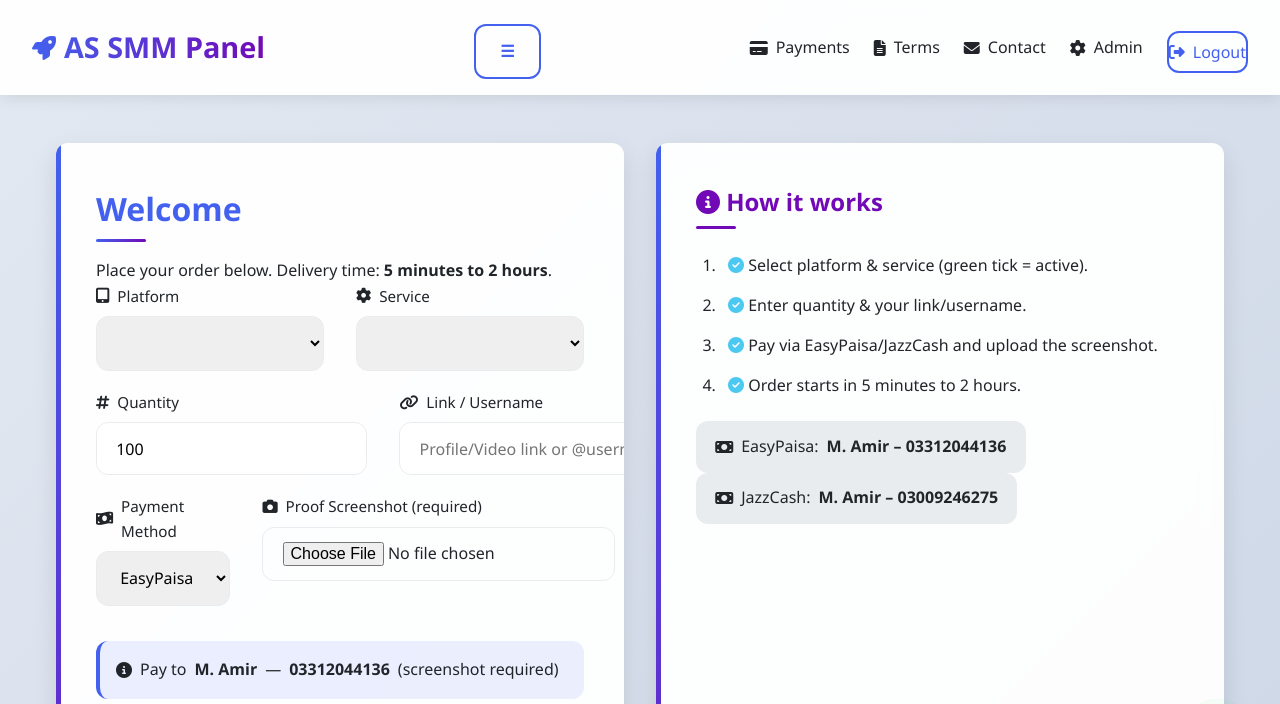
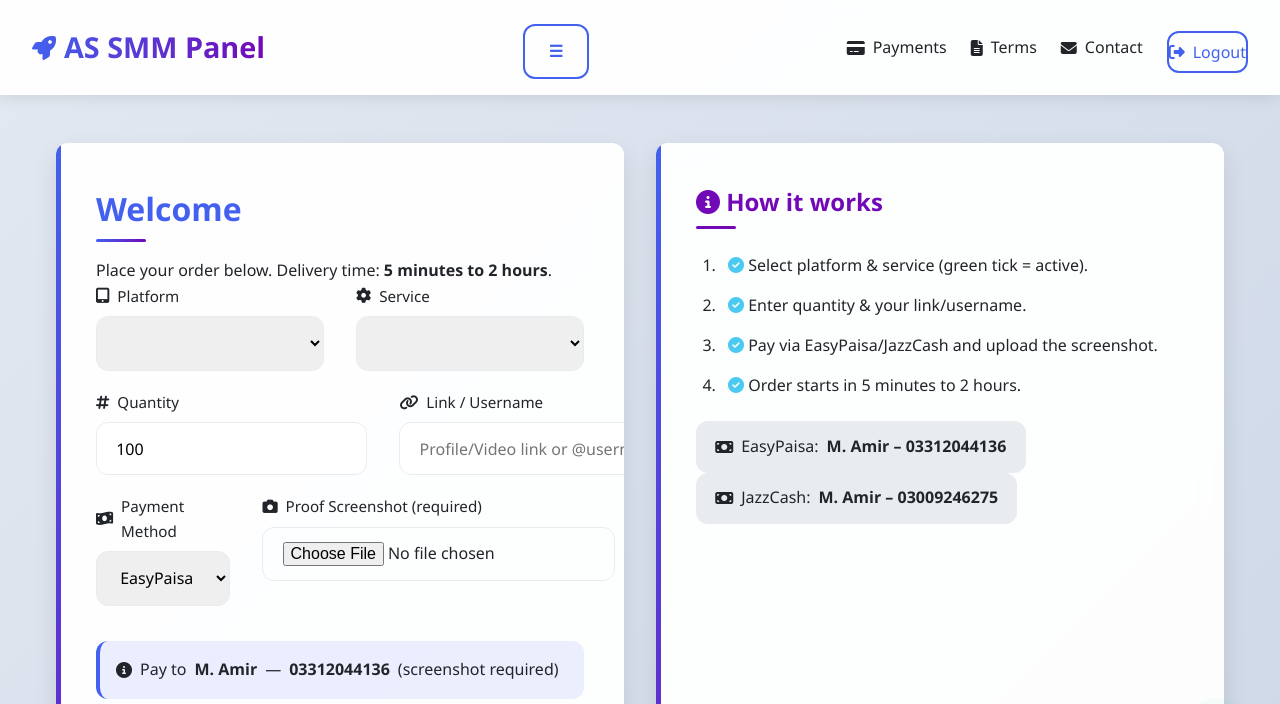
Before and after one commit to ahrar-shah/pro-smm-panel-v2, a website: page public/dashboard.html in a window 1280 px wide. Shown: the top 704 px of the page. Drawn offline with Linux system fonts and the light colour scheme; no server answers.

Commit message:
User DashBoard

```diff
--- a/public/dashboard.html
+++ b/public/dashboard.html
@@ -585,7 +585,7 @@
       <a href="/payments.html"><i class="fas fa-credit-card"></i> Payments</a>
       <a href="/terms.html"><i class="fas fa-file-alt"></i> Terms</a>
       <a href="/contact.html"><i class="fas fa-envelope"></i> Contact</a>
-      <a href="/admin.html"><i class="fas fa-cog"></i> Admin</a>
+<!--       <a href="/admin.html"><i class="fas fa-cog"></i> Admin</a> -->
       <button class="btn outline" onclick="logout()"><i class="fas fa-sign-out-alt"></i> Logout</button>
     </div>
   </nav>
```
